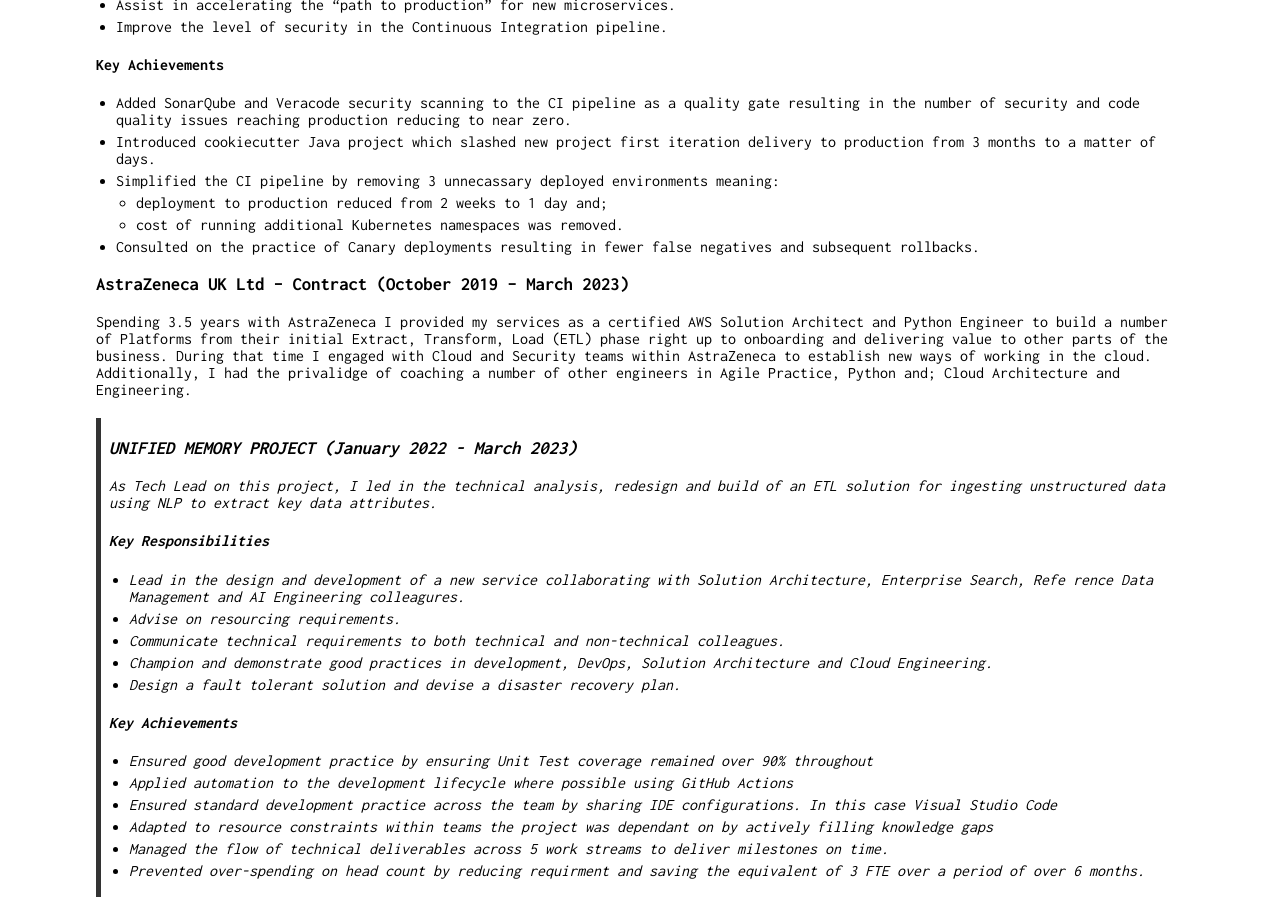
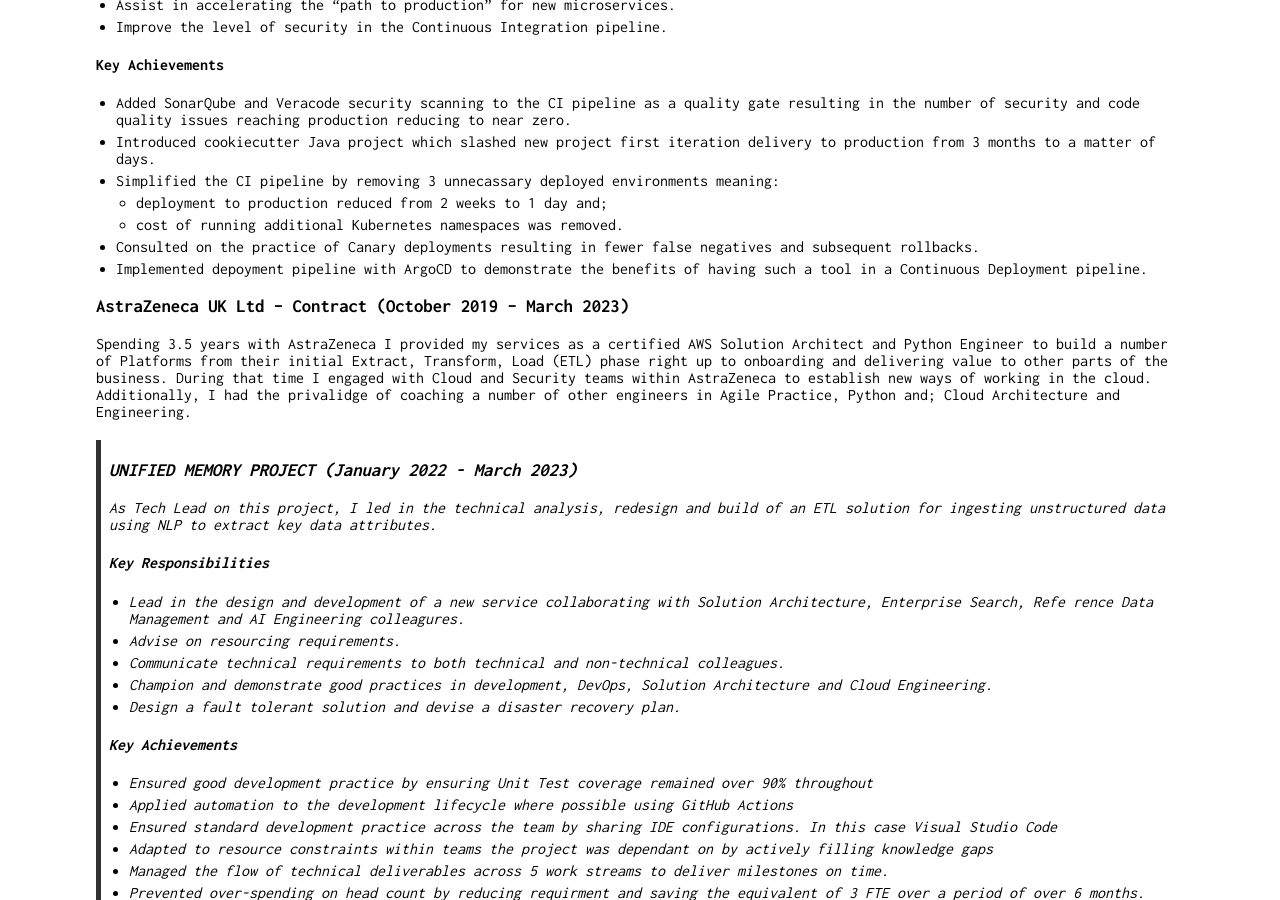
Before and after one commit to PhilKershaw/philkershaw.github.com, a Jekyll site: the page built from index.md, in a window 1280 px wide and 900 px high, scrolled down 743 px. Built offline with Jekyll 4.4.1, drawn with Linux system fonts in a browser that asks for light colours.

Commit message:
Update index.md
Added line RE ArgoCD.

```diff
--- a/index.md
+++ b/index.md
@@ -42,6 +42,7 @@
   - deployment to production reduced from 2 weeks to 1 day and;
   - cost of running additional Kubernetes namespaces was removed.
 - Consulted on the practice of Canary deployments resulting in fewer false negatives and subsequent rollbacks.
+- Implemented depoyment pipeline with ArgoCD to demonstrate the benefits of having such a tool in a Continuous Deployment pipeline.
 
 ### AstraZeneca UK Ltd – Contract (October 2019 – March 2023)
 
```
